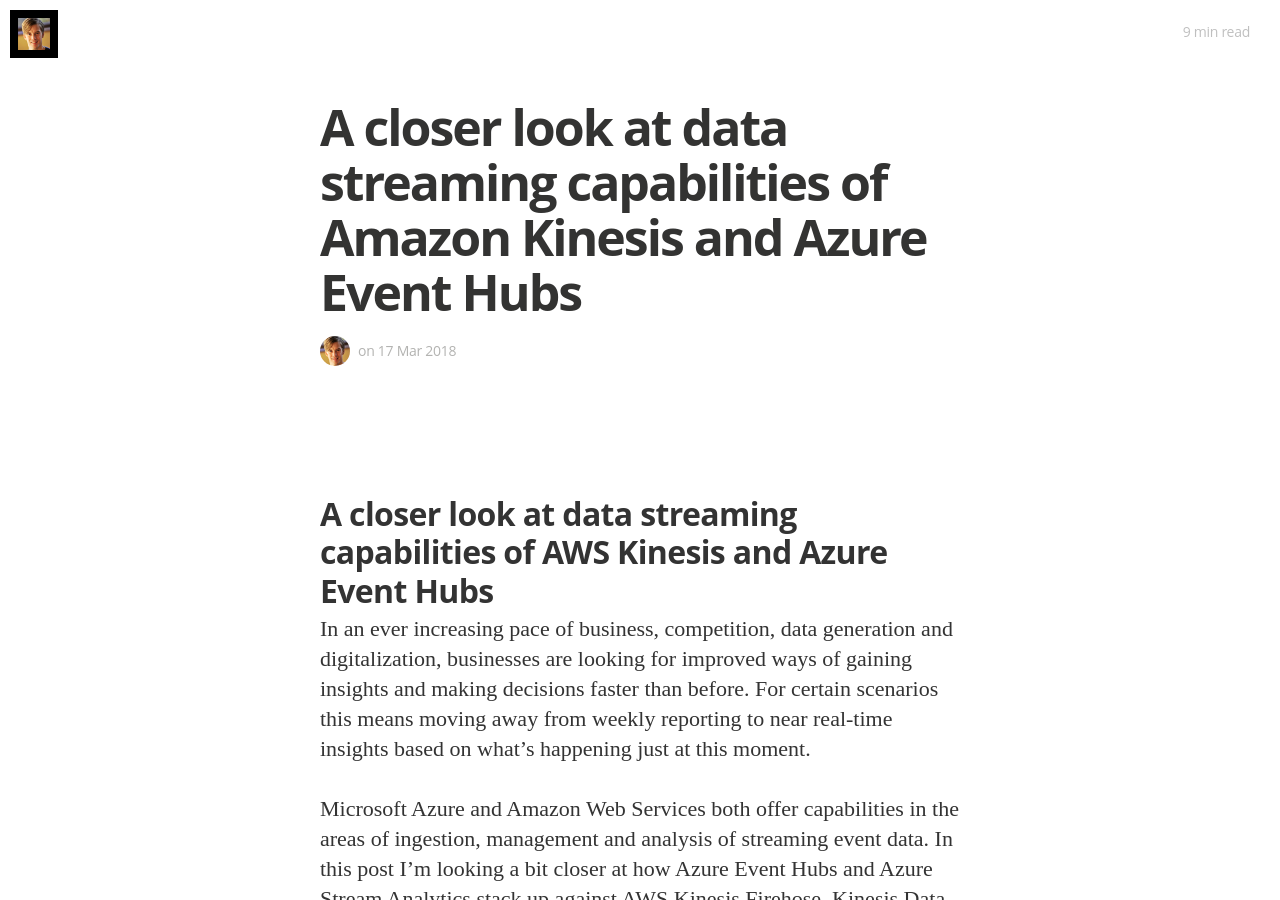
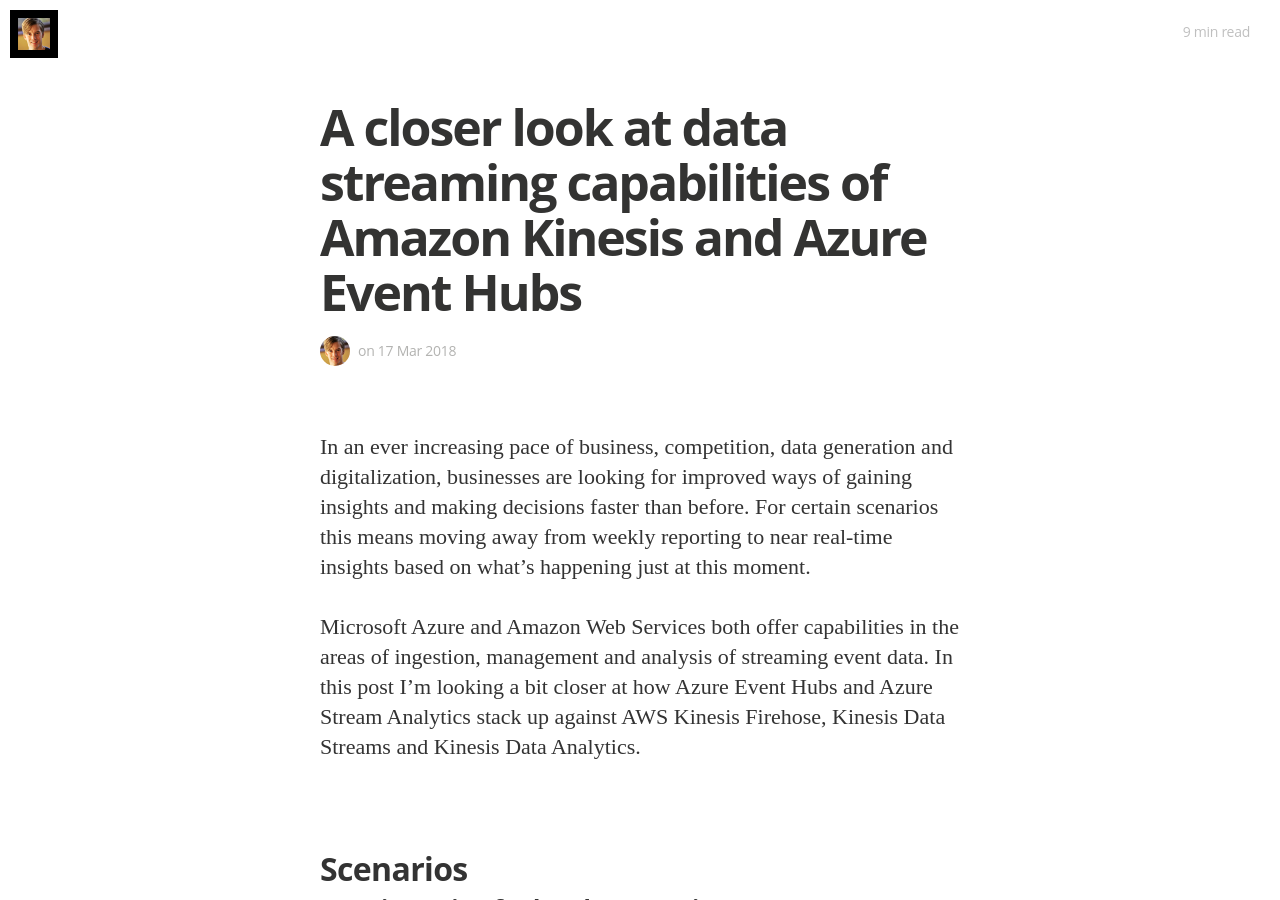
Before and after one commit to christoferlof/posts, a Jekyll site: the page built from _posts/2018-03-17-aws-kinesis-and-azure-eventhubs.md, in a window 1280 px wide and 900 px high. Built offline with Jekyll 4.4.1, drawn with Linux system fonts in a browser that asks for light colours; nearby versions of some CDN libraries; some web fonts are replaced.

Commit message:
remove h1 since title is created from meta

```diff
--- a/_posts/2018-03-17-aws-kinesis-and-azure-eventhubs.md
+++ b/_posts/2018-03-17-aws-kinesis-and-azure-eventhubs.md
@@ -4,7 +4,6 @@
 tags: analytics, architecture
 excerpt: Microsoft Azure and Amazon Web Services both offer capabilities in the area of management and analytics on streaming data. In this post I'm looking a bit closer at how Azure Event Hubs and Azure Stream Analytics stack up against AWS Kinesis Firehose, Kinesis Data Streams and Kinesis Data Analytics.
 ---
-# A closer look at data streaming capabilities of AWS Kinesis and Azure Event Hubs
 In an ever increasing pace of business, competition, data generation and digitalization, businesses are looking for improved ways of gaining insights and making decisions faster than before. For certain scenarios this means moving away from weekly reporting to near real-time insights based on what's happening just at this moment.
 
 Microsoft Azure and Amazon Web Services both offer capabilities in the areas of ingestion, management and analysis of streaming event data. In this post I'm looking a bit closer at how Azure Event Hubs and Azure Stream Analytics stack up against AWS Kinesis Firehose, Kinesis Data Streams and Kinesis Data Analytics.
```
